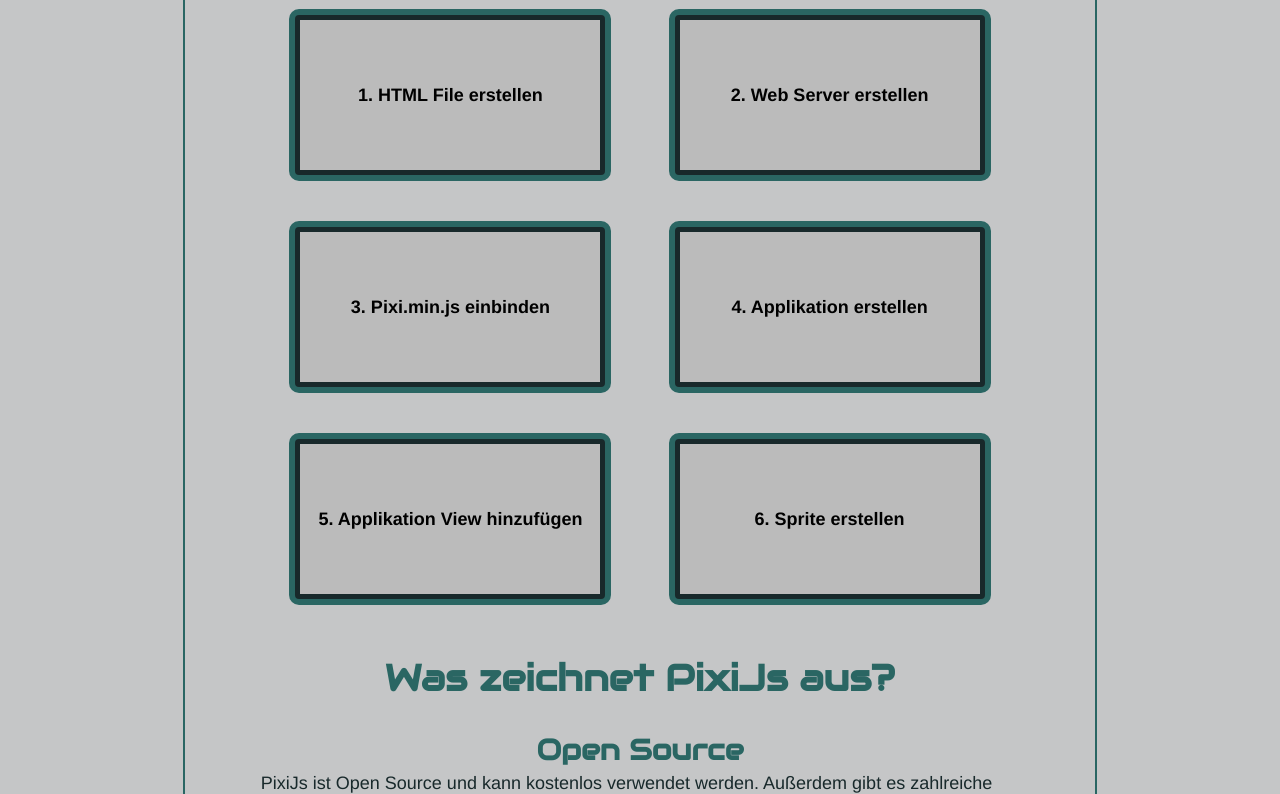
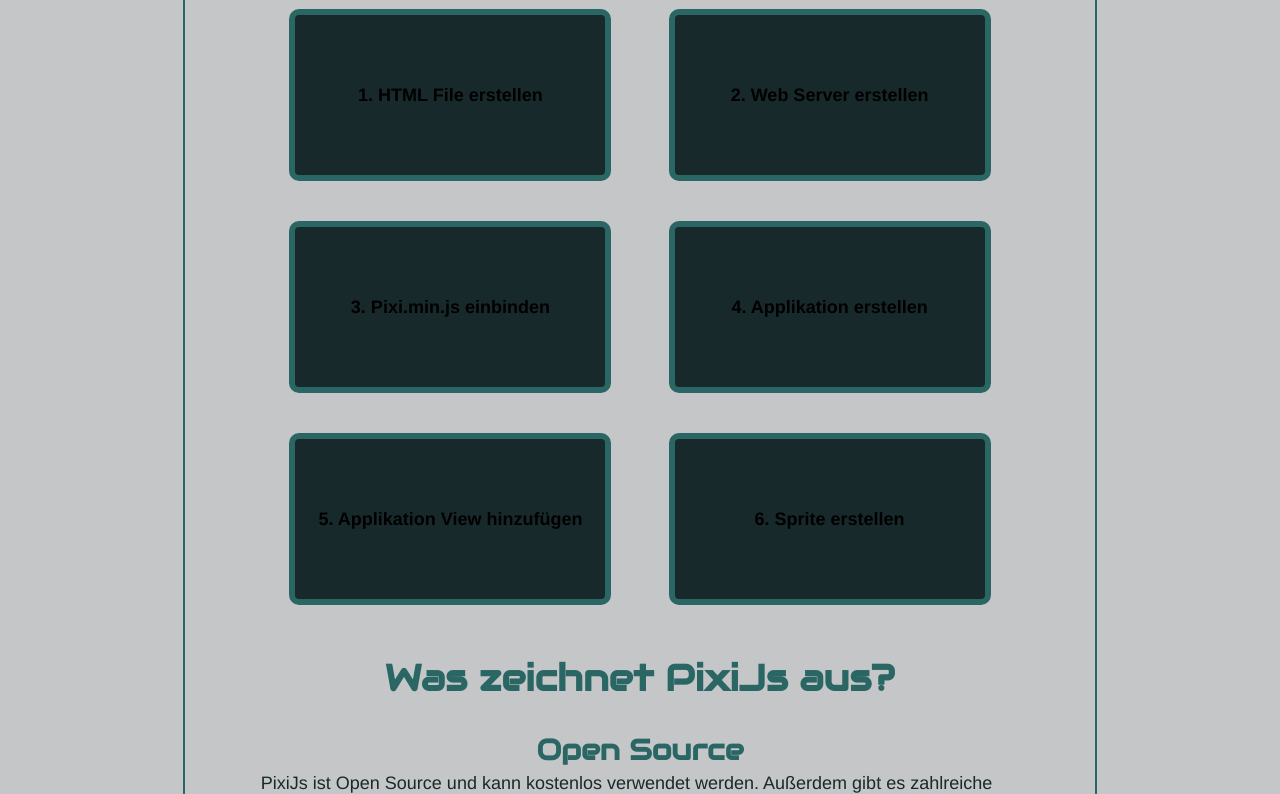
Before and after one commit to HintringerFabian/Eat_it_PixiJS, a plain HTML site: page index.html in a window 1280 px wide. Shown: the part 749-1543 px from the top of the page. Drawn offline with Linux system fonts and the light colour scheme.

Commit message:
change border and color of flip cards

```diff
--- a/styles/styles.css
+++ b/styles/styles.css
@@ -155,12 +155,14 @@
 
 /* Style the front side (fallback if image is missing) */
 .flip-card-front {
-  background-color: #bbb;
+  background-color: var(--text-color);
+  border-radius: 10px;
   color: black;
 }
 
 /* Style the back side */
 .flip-card-back {
+  border-radius: 10px;
   display: flex;
   justify-content: center;
   align-items: center;
```
